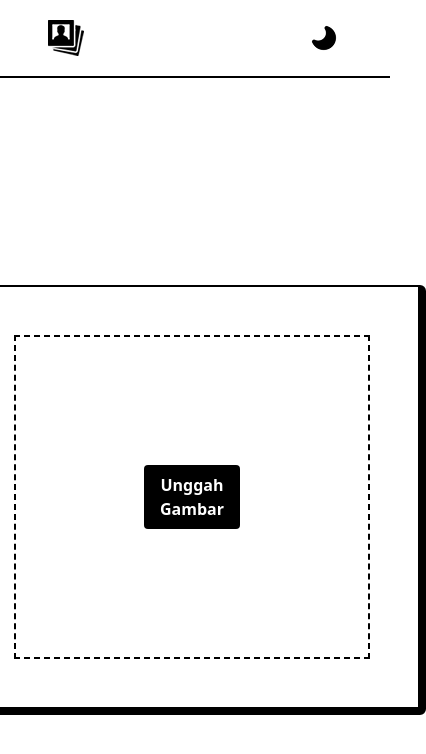
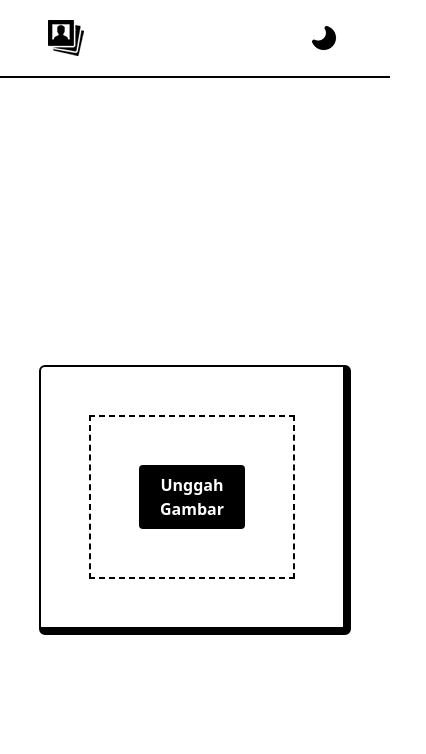
Before and after one commit to RizkiAlkarim/id-photo-maker, a React (Vite) app: page / in a window 390 px wide. Shown: the top 754 px of the page, 426 px wide, since content can reach past the window. Built offline with nearby package versions, Linux system fonts and the light colour scheme.

Commit message:
fix: responsive ui

```diff
--- a/src/components/container.tsx
+++ b/src/components/container.tsx
@@ -1,6 +1,6 @@
 export default function Container({children}: {children: React.ReactNode}){
   return(
-    <div className="flex justify-center items-center min-h-screen h-full">
+    <div className="flex justify-center items-center lg:items-center h-screen">
       {children}
     </div>
   )
--- a/src/components/edit-menu.tsx
+++ b/src/components/edit-menu.tsx
@@ -70,15 +70,15 @@ export default function EditMenu({theme}: {theme: boolean}){
   )
 
   return(
-    <div className={`${theme ? "border-white bg-black" : "border-black bg-white"} flex justify-betwwen items-end gap-12 p-12 rounded-md border-solid border-2 border-b-8 border-r-8 border-black min-h-[50vh]`}>
+    <div className={`${theme ? "border-white bg-black" : "border-black bg-white"} flex justify-between items-center gap-12 p-12 rounded-md border-solid border-2 border-b-8 border-r-8 border-black max-w-[80vw] lg:max-w-screen lg:min-h-[50vh]`}>
     {
       !image || currentMenu == "upload" ?
         <FileUploader handleOriginalFile={handleOriginalFile} handleImageChange={handleImageChange} handleCurrentMenu={handleCurrentMenu} theme={theme} />
         :
         (
-          <div className="flex flex-col justify-between gap-6 md:flex-row w-full">
+          <div className="flex flex-col lg:flex-row justify-between self-end gap-6 w-full">
             <Preview image={image} canvasRef={canvasRef} imageRef={imageRef} currentMenu={currentMenu}/>
-            <div className="flex flex-col gap-2 min-w-max md:self-end">
+            <div className="flex flex-col gap-2 min-w-full lg:min-w-max self-end">
               {
                 currentMenu == "edit" ?
                   <>
--- a/src/components/file-uploader.tsx
+++ b/src/components/file-uploader.tsx
@@ -21,13 +21,13 @@ export default function FileUploader({theme, handleOriginalFile, handleImageChan
   }
 
   return (
-      <div className={`${theme ? "bg-black text-white border-white" : "bg-white text-black border-black"} flex items-center justify-center relative p-32 border-dashed border-2 hover:border-green-500 w-full`}>
+      <div className={`${theme ? "bg-black text-white border-white" : "bg-white text-black border-black"} flex items-center justify-center self-center relative p-12 lg:p-32 border-dashed border-2 hover:border-green-500 w-full`}>
         <button className={`${!theme ? "bg-black text-white" : "bg-white text-black"} px-4 py-2 rounded font-semibold`}>
           Unggah Gambar
         </button>
         <input
           type="file"
-          accept=".png, .jpg, .jpeg"
+          accept="image/*"
           className={`px-4 py-2 text-white rounded font-semibold text-center absolute opacity-0 inset-0 cursor-pointer`}
           onChange={loadImage}
         />
--- a/src/components/menu-navigation.tsx
+++ b/src/components/menu-navigation.tsx
@@ -30,11 +30,11 @@ export default function MenuNavigation({currentMenu, isLoading, theme, handleLoa
   }
 
   return(
-    <div className="grid grid-cols-2 gap-2">
+    <div className="flex flex-col md:grid md:grid-cols-2 gap-2">
       <button
         onClick={() => backToPreviousMenu(currentMenu)}
         disabled={isLoading}
-        className={`flex items-center justify-center ${currentMenu == "download" && "col-span-2"} self-end gap-2 bg-red-500 text-white border-solid ${theme ? "border-white" : "border-black"} border-2 border-b-4 border-r-4 px-4 py-2 rounded font-semibold text-black cursor-pointer w-full`}
+        className={`flex items-center justify-center w-full self-end gap-2 bg-red-500 text-white border-solid ${theme ? "border-white" : "border-black"} border-2 border-b-4 border-r-4 px-4 py-2 rounded font-semibold text-black cursor-pointer ${currentMenu == "download" && "col-span-2"}`}
       >
         <img src={previousIcon}/>
         Back
@@ -42,7 +42,7 @@ export default function MenuNavigation({currentMenu, isLoading, theme, handleLoa
       <button
         onClick={() => getResultPhoto()}
         disabled={isLoading}
-        className={`flex items-center justify-center self-end gap-2 ${isLoading ? "bg-yellow-500" : "bg-green-500"} text-white border-solid ${theme ? "border-white" : "border-black"} border-2 border-b-4 border-r-4 px-4 py-2 rounded font-semibold text-black cursor-pointer ${currentMenu == "download" && "hidden"}`}
+        className={`flex items-center justify-center w-full self-end gap-2 ${isLoading ? "bg-yellow-500" : "bg-green-500"} text-white border-solid ${theme ? "border-white" : "border-black"} border-2 border-b-4 border-r-4 px-4 py-2 rounded font-semibold text-black cursor-pointer ${currentMenu == "download" ? "hidden" : "block"}`}
       >
         { isLoading ? "Processing" : "Get Result"}
       </button>
--- a/src/components/navbar.tsx
+++ b/src/components/navbar.tsx
@@ -11,8 +11,8 @@ export default function Navbar({theme, handleTheme}: Props){
   return (
     <div className="min-h-[10%] px-12 py-5 border-solid border-b-2">
       <div className="flex justify-between items-center">
-        <img src={Logo} className={`${theme ? "invert" : "invert-0"}`}/>
-        <img src={theme ? lightIcon : darkIcon} className={`${theme ? "invert" : "invert-0"} transition`} onClick={() => handleTheme(!theme)}/>
+        <a href="/"><img src={Logo} className={`${theme ? "invert" : "invert-0"}`}/></a>
+        <img src={theme ? lightIcon : darkIcon} className={`${theme ? "invert" : "invert-0"} transition cursor-pointer`} onClick={() => handleTheme(!theme)}/>
       </div>
     </div>
   )
--- a/src/components/preview.tsx
+++ b/src/components/preview.tsx
@@ -10,7 +10,7 @@ interface Props {
 export default function Preview({imageRef, canvasRef, image, currentMenu}: Props){
   return(
     <div className="flex">
-      <img className={`max-h-[50vh] h-full block inset-0 ${currentMenu == "edit" ? "block" : "hidden"}`} src={image} ref={imageRef}/>
+      <img className={`max-h-[50vh] h-full w-full block inset-0 ${currentMenu == "edit" ? "block" : "hidden"}`} src={image} ref={imageRef}/>
       <canvas className={`min-h-[50vh] max-h-[50vh] h-full self-end ${currentMenu == "edit" ? "hidden" : "block"}`} width="300" height="400" ref={canvasRef}></canvas>
     </div>
   )
```
